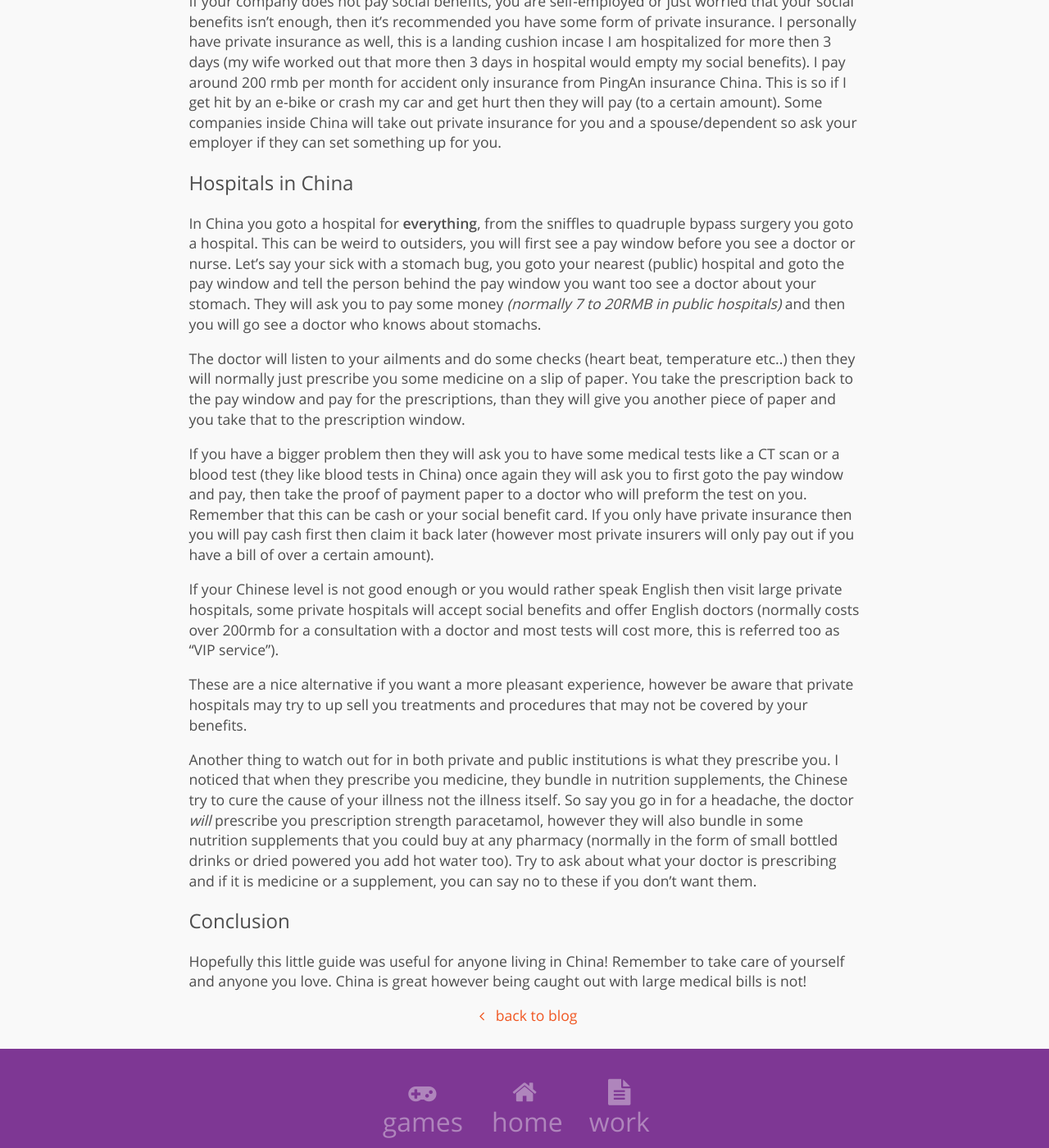
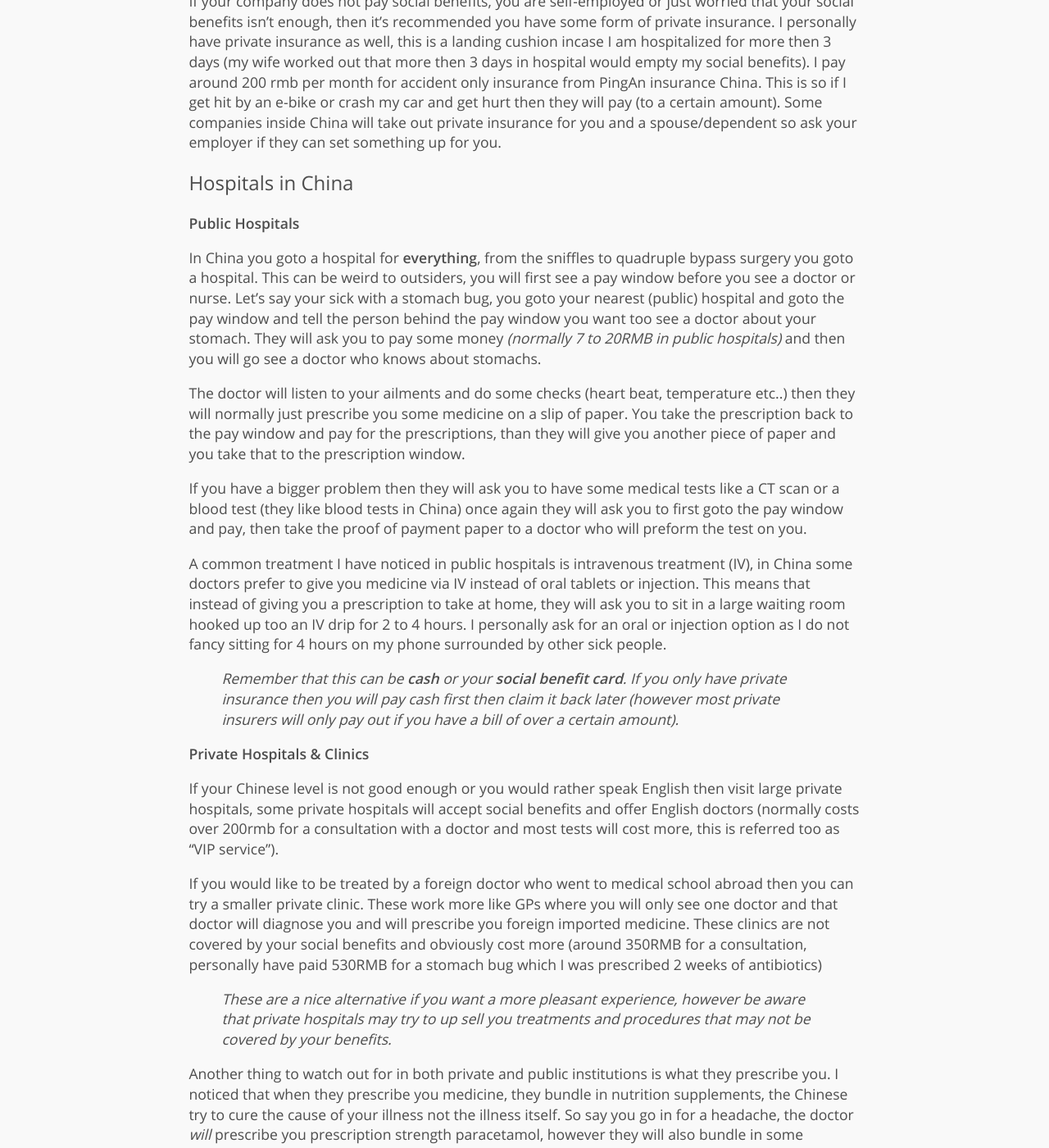
Before and after one commit to jamessimo/jamessimo.github.io, a Jekyll site: the page built from _posts/2016-05-28-health-in-china.markdown, in a window 1280 px wide and 1400 px high, scrolled down 1543 px. Shown: the whole window at 82% size. Built offline with Jekyll 4.4.1, drawn with Linux system fonts in a browser that asks for light colours.

Commit message:
Added clinics too post

```diff
--- a/_posts/2016-05-28-health-in-china.markdown
+++ b/_posts/2016-05-28-health-in-china.markdown
@@ -5,6 +5,7 @@ date:	2016-05-28
 tags:
 - life
 ---
+
 
 On May 16th at 10:38am 2016 I officially became a **father**. Naturally this was a very exciting and emotional time for me. After I held my baby for the first time, the midwife came took him away to get cleaned up. I sat on a cold bench outside the delivery room and started thinking about all my new responsibilities and how I need to make sure if the worst happens too me, my new family are prepared.
 
@@ -41,15 +42,26 @@ Some companies inside China will take out private insurance for you and a spouse
 
 Hospitals in China
 ------------------
+
+**Public Hospitals**
+
 In China you goto a hospital for **everything**, from the sniffles to quadruple bypass surgery you goto a hospital. This can be weird to outsiders, you will first see a pay window before you see a doctor or nurse. Let's say your sick with a stomach bug, you goto your nearest (public) hospital and goto the pay window and tell the person behind the pay window you want too see a doctor about your stomach. They will ask you to pay some money *(normally 7 to 20RMB in public hospitals)* and then you will go see a doctor who knows about stomachs.
 
 The doctor will listen to your ailments and do some checks (heart beat, temperature etc..) then they will normally just prescribe you some medicine on a slip of paper. You take the prescription back to the pay window and pay for the prescriptions, than they will give you another piece of paper and you take that to the prescription window.
 
-If you have a bigger problem then they will ask you to have some medical tests like a CT scan or a blood test (they like blood tests in China) once again they will ask you to first goto the pay window and pay, then take the proof of payment paper to a doctor who will preform the test on you. Remember that this can be cash or your social benefit card. If you only have private insurance then you will pay cash first then claim it back later (however most private insurers will only pay out if you have a bill of over a certain amount).
+If you have a bigger problem then they will ask you to have some medical tests like a CT scan or a blood test (they like blood tests in China) once again they will ask you to first goto the pay window and pay, then take the proof of payment paper to a doctor who will preform the test on you.
+
+A common treatment I have noticed in public hospitals is intravenous treatment (IV), in China some doctors prefer to give you medicine via IV instead of oral tablets or injection. This means that instead of giving you a prescription to take at home, they will ask you to sit in a large waiting room hooked up too an IV drip for 2 to 4 hours. I personally ask for an oral or injection option as I do not fancy sitting for 4 hours on my phone surrounded by other sick people.
+
+ > *Remember that this can be **cash** or your **social benefit card**. If you only have private insurance then you will pay cash first then claim it back later (however most private insurers will only pay out if you have a bill of over a certain amount).*
+
+**Private Hospitals & Clinics**
 
 If your Chinese level is not good enough or you would rather speak English then visit large private hospitals, some private hospitals will accept social benefits and offer English doctors (normally costs over 200rmb for a consultation with a doctor and most tests will cost more, this is referred too as "VIP service").
 
-These are a nice alternative if you want a more pleasant experience, however be aware that private hospitals may try to up sell you treatments and procedures that may not be covered by your benefits.
+If you would like to be treated by a foreign doctor who went to medical school abroad then you can try a smaller private clinic. These work more like GPs where you will only see one doctor and that doctor will diagnose you and will prescribe you foreign imported medicine. These clinics are not covered by your social benefits and obviously cost more (around 350RMB for a consultation, personally have paid 530RMB for a stomach bug which I was prescribed 2 weeks of antibiotics)
+
+> *These are a nice alternative if you want a more pleasant experience, however be aware that private hospitals may try to up sell you treatments and procedures that may not be covered by your benefits.*
 
 Another thing to watch out for in both private and public institutions is what they prescribe you. I noticed that when they prescribe you medicine, they bundle in nutrition supplements, the Chinese try to cure the cause of your illness not the illness itself. So say you go in for a headache, the doctor *will* prescribe you prescription strength paracetamol, however they will also bundle in some nutrition supplements that you could buy at any pharmacy (normally in the form of small bottled drinks or dried powered you add hot water too). Try to ask about what your doctor is prescribing and if it is medicine or a supplement, you can say no to these if you don't want them.
 
```
